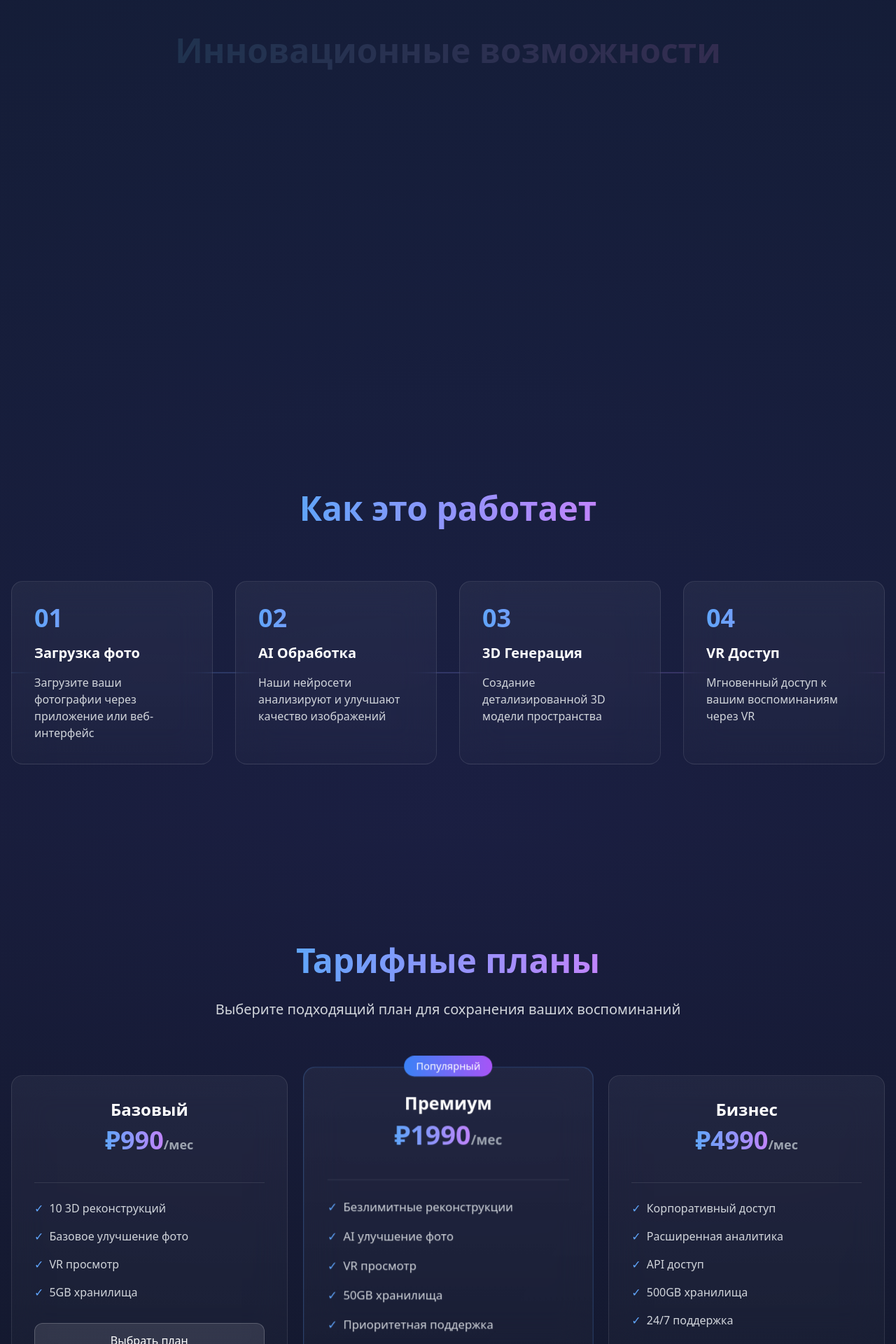
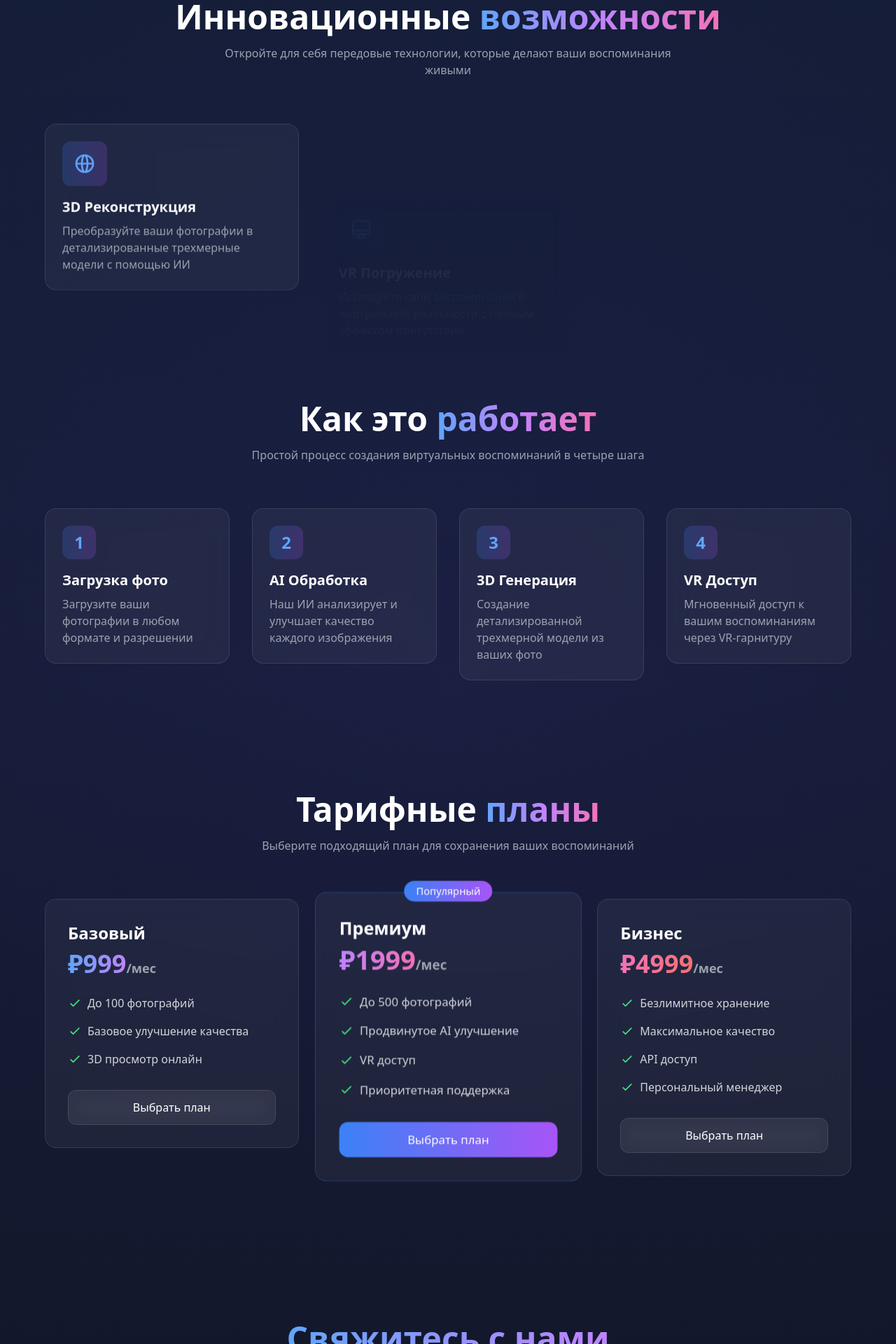
Before and after one commit to Primus-max/memoryverse, a Vue app: page / in a window 1280 px wide. Shown: the part 880-2800 px from the top of the page at 70% size. Built offline with nearby package versions, Linux system fonts and the light colour scheme.

Commit message:
Refactor Features, Pricing, and Process sections: update layout and styles for improved visual appeal and responsiveness; add animations for enhanced user engagement.

```diff
--- /dev/null
+++ b/src/components/AnimateOnScroll.vue
@@ -0,0 +1,48 @@
+<template>
+  <div ref="element" :class="{ 'animate-on-scroll': true, 'is-visible': isVisible }">
+    <slot></slot>
+  </div>
+</template>
+
+<script setup>
+import {
+  onMounted,
+  onUnmounted,
+  ref,
+} from 'vue';
+
+const element = ref(null);
+const isVisible = ref(false);
+const observer = ref(null);
+
+onMounted(() => {
+  observer.value = new IntersectionObserver(([entry]) => {
+    isVisible.value = entry.isIntersecting;
+  }, {
+    threshold: 0.1
+  });
+
+  if (element.value) {
+    observer.value.observe(element.value);
+  }
+});
+
+onUnmounted(() => {
+  if (observer.value) {
+    observer.value.disconnect();
+  }
+});
+</script>
+
+<style scoped>
+.animate-on-scroll {
+  opacity: 0;
+  transform: translateY(20px);
+  transition: all 0.8s ease-out;
+}
+
+.is-visible {
+  opacity: 1;
+  transform: translateY(0);
+}
+</style>
--- a/src/components/FeaturesSection.vue
+++ b/src/components/FeaturesSection.vue
@@ -1,50 +1,79 @@
 <template>
-  <section id="features" class="py-32">
-    <div class="container mx-auto px-4">
-      <h2 class="text-4xl md:text-5xl font-bold text-center mb-20">
-        <span class="text-transparent bg-clip-text bg-gradient-to-r from-blue-400 to-purple-400">Инновационные возможности</span>
+  <section class="py-20 px-4">
+    <div class="container mx-auto max-w-6xl">
+      <!-- Заголовок секции -->
+      <AnimateOnScroll>
+        <h2 class="text-3xl sm:text-4xl md:text-5xl font-bold text-center mb-4">
+          Инновационные <span class="bg-gradient-to-r from-blue-400 via-purple-400 to-pink-400 bg-clip-text text-transparent">возможности</span>
         </h2>
-      <div class="grid md:grid-cols-3 gap-8">
-        <div class="feature-card">
-          <div class="feature-icon bg-blue-500/20">
-            <svg class="w-8 h-8 text-blue-400" fill="none" stroke="currentColor" viewBox="0 0 24 24">
-              <path stroke-linecap="round" stroke-linejoin="round" stroke-width="2" d="M4 16l4.586-4.586a2 2 0 012.828 0L16 16m-2-2l1.586-1.586a2 2 0 012.828 0L20 14m-6-6h.01M6 20h12a2 2 0 002-2V6a2 2 0 00-2-2H6a2 2 0 00-2 2v12a2 2 0 002 2z"></path>
+      </AnimateOnScroll>
+
+      <!-- Описание -->
+      <AnimateOnScroll>
+        <p class="text-gray-400 text-center max-w-2xl mx-auto mb-16">
+          Откройте для себя передовые технологии, которые делают ваши воспоминания живыми
+        </p>
+      </AnimateOnScroll>
+
+      <!-- Карточки возможностей -->
+      <div class="grid grid-cols-1 md:grid-cols-3 gap-8">
+        <!-- 3D Реконструкция -->
+        <AnimateOnScroll>
+          <div class="feature-card group">
+            <div class="feature-icon">
+              <svg class="w-8 h-8" fill="none" viewBox="0 0 24 24" stroke="currentColor">
+                <path stroke-linecap="round" stroke-linejoin="round" stroke-width="2" d="M21 12a9 9 0 01-9 9m9-9a9 9 0 00-9-9m9 9H3m9 9a9 9 0 01-9-9m9 9c1.657 0 3-4.03 3-9s-1.343-9-3-9m0 18c-1.657 0-3-4.03-3-9s1.343-9 3-9m-9 9a9 9 0 019-9" />
               </svg>
             </div>
-          <h3 class="text-xl font-bold mb-4">3D Реконструкция</h3>
-          <p class="text-gray-300">Мгновенное преобразование фотографий в детализированные 3D-модели с помощью ИИ</p>
+            <h3 class="text-xl font-semibold mb-2">3D Реконструкция</h3>
+            <p class="text-gray-400">Преобразуйте ваши фотографии в детализированные трехмерные модели с помощью ИИ</p>
           </div>
-        <div class="feature-card">
-          <div class="feature-icon bg-purple-500/20">
-            <svg class="w-8 h-8 text-purple-400" fill="none" stroke="currentColor" viewBox="0 0 24 24">
-              <path stroke-linecap="round" stroke-linejoin="round" stroke-width="2" d="M15 10l4.553-2.276A1 1 0 0121 8.618v6.764a1 1 0 01-1.447.894L15 14M5 18h8a2 2 0 002-2V8a2 2 0 00-2-2H5a2 2 0 00-2 2v8a2 2 0 002 2z"></path>
+        </AnimateOnScroll>
+
+        <!-- VR Погружение -->
+        <AnimateOnScroll>
+          <div class="feature-card group">
+            <div class="feature-icon">
+              <svg class="w-8 h-8" fill="none" viewBox="0 0 24 24" stroke="currentColor">
+                <path stroke-linecap="round" stroke-linejoin="round" stroke-width="2" d="M9.75 17L9 20l-1 1h8l-1-1-.75-3M3 13h18M5 17h14a2 2 0 002-2V5a2 2 0 00-2-2H5a2 2 0 00-2 2v10a2 2 0 002 2z" />
               </svg>
             </div>
-          <h3 class="text-xl font-bold mb-4">VR Погружение</h3>
-          <p class="text-gray-300">Полное погружение в воспоминания через VR с эффектом присутствия</p>
+            <h3 class="text-xl font-semibold mb-2">VR Погружение</h3>
+            <p class="text-gray-400">Исследуйте свои воспоминания в виртуальной реальности с полным эффектом присутствия</p>
           </div>
-        <div class="feature-card">
-          <div class="feature-icon bg-pink-500/20">
-            <svg class="w-8 h-8 text-pink-400" fill="none" stroke="currentColor" viewBox="0 0 24 24">
-              <path stroke-linecap="round" stroke-linejoin="round" stroke-width="2" d="M13 10V3L4 14h7v7l9-11h-7z"></path>
+        </AnimateOnScroll>
+
+        <!-- AI Улучшение -->
+        <AnimateOnScroll>
+          <div class="feature-card group">
+            <div class="feature-icon">
+              <svg class="w-8 h-8" fill="none" viewBox="0 0 24 24" stroke="currentColor">
+                <path stroke-linecap="round" stroke-linejoin="round" stroke-width="2" d="M13 10V3L4 14h7v7l9-11h-7z" />
               </svg>
             </div>
-          <h3 class="text-xl font-bold mb-4">AI Улучшение</h3>
-          <p class="text-gray-300">Восстановление и улучшение качества старых фотографий с помощью нейросетей</p>
+            <h3 class="text-xl font-semibold mb-2">AI Улучшение</h3>
+            <p class="text-gray-400">Автоматическое улучшение качества и детализации ваших фотографий</p>
           </div>
+        </AnimateOnScroll>
       </div>
     </div>
   </section>
 </template>
 
+<script setup>
+import AnimateOnScroll from './AnimateOnScroll.vue';
+</script>
+
 <style scoped>
 .feature-card {
-  @apply relative bg-gradient-to-b from-white/5 to-white/[0.02] p-8 rounded-2xl backdrop-blur-xl
-         border border-white/10 hover:border-white/20 transition-all duration-300
-         hover:transform hover:-translate-y-2;
+  @apply bg-white/5 backdrop-blur-lg rounded-2xl p-6 border border-white/10
+         hover:bg-white/10 hover:border-white/20 transition-all duration-300
+         transform hover:scale-105;
 }
 
 .feature-icon {
-  @apply w-16 h-16 rounded-xl flex items-center justify-center mb-6;
+  @apply w-16 h-16 rounded-xl bg-gradient-to-r from-blue-500/20 to-purple-500/20
+         flex items-center justify-center mb-4 text-blue-400
+         group-hover:text-blue-300 transition-colors duration-300;
 }
 </style>
--- a/src/components/PricingSection.vue
+++ b/src/components/PricingSection.vue
@@ -1,108 +1,165 @@
 <template>
-  <section id="pricing" class="py-32 relative">
-    <div class="container mx-auto px-4">
-      <h2 class="text-4xl md:text-5xl font-bold text-center mb-8">
-        <span class="text-transparent bg-clip-text bg-gradient-to-r from-blue-400 to-purple-400">Тарифные планы</span>
-      </h2>
-      <p class="text-xl text-gray-300 text-center mb-20 max-w-2xl mx-auto">
-        Выберите подходящий план для сохранения ваших воспоминаний
-      </p>
-      <div class="grid md:grid-cols-3 gap-8">
-        <div class="pricing-card">
-          <div class="pricing-header">
+  <section class="py-20 px-4">
+    <div class="container mx-auto max-w-6xl">
+      <!-- Заголовок секции -->
+      <AnimateOnScroll>
+        <h2 class="text-3xl sm:text-4xl md:text-5xl font-bold text-center mb-4">
+          Тарифные <span class="bg-gradient-to-r from-blue-400 via-purple-400 to-pink-400 bg-clip-text text-transparent">планы</span>
+        </h2>
+      </AnimateOnScroll>
+
+      <!-- Описание -->
+      <AnimateOnScroll>
+        <p class="text-gray-400 text-center max-w-2xl mx-auto mb-16">
+          Выберите подходящий план для сохранения ваших воспоминаний
+        </p>
+      </AnimateOnScroll>
+
+      <!-- Тарифные планы -->
+      <div class="grid grid-cols-1 md:grid-cols-3 gap-8">
+        <!-- Базовый план -->
+        <AnimateOnScroll>
+          <div class="pricing-card group">
             <h3 class="text-2xl font-bold mb-2">Базовый</h3>
-            <div class="text-4xl font-bold mb-4">
-              <span class="text-transparent bg-clip-text bg-gradient-to-r from-blue-400 to-purple-400">₽990</span>
+            <div class="text-4xl font-bold mb-6">
+              <span class="bg-gradient-to-r from-blue-400 to-purple-400 bg-clip-text text-transparent">₽999</span>
               <span class="text-lg text-gray-400">/мес</span>
             </div>
+            <ul class="space-y-4 mb-8">
+              <li class="flex items-center text-gray-300">
+                <svg class="w-5 h-5 mr-2 text-green-400" fill="none" stroke="currentColor" viewBox="0 0 24 24">
+                  <path stroke-linecap="round" stroke-linejoin="round" stroke-width="2" d="M5 13l4 4L19 7" />
+                </svg>
+                До 100 фотографий
+              </li>
+              <li class="flex items-center text-gray-300">
+                <svg class="w-5 h-5 mr-2 text-green-400" fill="none" stroke="currentColor" viewBox="0 0 24 24">
+                  <path stroke-linecap="round" stroke-linejoin="round" stroke-width="2" d="M5 13l4 4L19 7" />
+                </svg>
+                Базовое улучшение качества
+              </li>
+              <li class="flex items-center text-gray-300">
+                <svg class="w-5 h-5 mr-2 text-green-400" fill="none" stroke="currentColor" viewBox="0 0 24 24">
+                  <path stroke-linecap="round" stroke-linejoin="round" stroke-width="2" d="M5 13l4 4L19 7" />
+                </svg>
+                3D просмотр онлайн
+              </li>
+            </ul>
+            <button class="w-full py-3 px-6 rounded-xl bg-white/5 hover:bg-white/10 backdrop-blur-lg
+                           border border-white/10 hover:border-white/20 transition-all duration-300
+                           transform hover:scale-105">
+              Выбрать план
+            </button>
           </div>
-          <ul class="pricing-features">
-            <li>10 3D реконструкций</li>
-            <li>Базовое улучшение фото</li>
-            <li>VR просмотр</li>
-            <li>5GB хранилища</li>
-          </ul>
-          <button class="pricing-button">Выбрать план</button>
-        </div>
-        <div class="pricing-card pricing-card-popular">
-          <div class="popular-badge">Популярный</div>
-          <div class="pricing-header">
+        </AnimateOnScroll>
+
+        <!-- Премиум план -->
+        <AnimateOnScroll>
+          <div class="pricing-card group popular-plan">
+            <div class="popular-badge">Популярный</div>
             <h3 class="text-2xl font-bold mb-2">Премиум</h3>
-            <div class="text-4xl font-bold mb-4">
-              <span class="text-transparent bg-clip-text bg-gradient-to-r from-blue-400 to-purple-400">₽1990</span>
+            <div class="text-4xl font-bold mb-6">
+              <span class="bg-gradient-to-r from-purple-400 to-pink-400 bg-clip-text text-transparent">₽1999</span>
               <span class="text-lg text-gray-400">/мес</span>
             </div>
+            <ul class="space-y-4 mb-8">
+              <li class="flex items-center text-gray-300">
+                <svg class="w-5 h-5 mr-2 text-green-400" fill="none" stroke="currentColor" viewBox="0 0 24 24">
+                  <path stroke-linecap="round" stroke-linejoin="round" stroke-width="2" d="M5 13l4 4L19 7" />
+                </svg>
+                До 500 фотографий
+              </li>
+              <li class="flex items-center text-gray-300">
+                <svg class="w-5 h-5 mr-2 text-green-400" fill="none" stroke="currentColor" viewBox="0 0 24 24">
+                  <path stroke-linecap="round" stroke-linejoin="round" stroke-width="2" d="M5 13l4 4L19 7" />
+                </svg>
+                Продвинутое AI улучшение
+              </li>
+              <li class="flex items-center text-gray-300">
+                <svg class="w-5 h-5 mr-2 text-green-400" fill="none" stroke="currentColor" viewBox="0 0 24 24">
+                  <path stroke-linecap="round" stroke-linejoin="round" stroke-width="2" d="M5 13l4 4L19 7" />
+                </svg>
+                VR доступ
+              </li>
+              <li class="flex items-center text-gray-300">
+                <svg class="w-5 h-5 mr-2 text-green-400" fill="none" stroke="currentColor" viewBox="0 0 24 24">
+                  <path stroke-linecap="round" stroke-linejoin="round" stroke-width="2" d="M5 13l4 4L19 7" />
+                </svg>
+                Приоритетная поддержка
+              </li>
+            </ul>
+            <button class="w-full py-3 px-6 rounded-xl bg-gradient-to-r from-blue-500 to-purple-500
+                           hover:from-blue-600 hover:to-purple-600 transition-all duration-300
+                           transform hover:scale-105">
+              Выбрать план
+            </button>
           </div>
-          <ul class="pricing-features">
-            <li>Безлимитные реконструкции</li>
-            <li>AI улучшение фото</li>
-            <li>VR просмотр</li>
-            <li>50GB хранилища</li>
-            <li>Приоритетная поддержка</li>
-          </ul>
-          <button class="pricing-button-popular">Выбрать план</button>
-        </div>
-        <div class="pricing-card">
-          <div class="pricing-header">
+        </AnimateOnScroll>
+
+        <!-- Бизнес план -->
+        <AnimateOnScroll>
+          <div class="pricing-card group">
             <h3 class="text-2xl font-bold mb-2">Бизнес</h3>
-            <div class="text-4xl font-bold mb-4">
-              <span class="text-transparent bg-clip-text bg-gradient-to-r from-blue-400 to-purple-400">₽4990</span>
+            <div class="text-4xl font-bold mb-6">
+              <span class="bg-gradient-to-r from-pink-400 to-red-400 bg-clip-text text-transparent">₽4999</span>
               <span class="text-lg text-gray-400">/мес</span>
             </div>
+            <ul class="space-y-4 mb-8">
+              <li class="flex items-center text-gray-300">
+                <svg class="w-5 h-5 mr-2 text-green-400" fill="none" stroke="currentColor" viewBox="0 0 24 24">
+                  <path stroke-linecap="round" stroke-linejoin="round" stroke-width="2" d="M5 13l4 4L19 7" />
+                </svg>
+                Безлимитное хранение
+              </li>
+              <li class="flex items-center text-gray-300">
+                <svg class="w-5 h-5 mr-2 text-green-400" fill="none" stroke="currentColor" viewBox="0 0 24 24">
+                  <path stroke-linecap="round" stroke-linejoin="round" stroke-width="2" d="M5 13l4 4L19 7" />
+                </svg>
+                Максимальное качество
+              </li>
+              <li class="flex items-center text-gray-300">
+                <svg class="w-5 h-5 mr-2 text-green-400" fill="none" stroke="currentColor" viewBox="0 0 24 24">
+                  <path stroke-linecap="round" stroke-linejoin="round" stroke-width="2" d="M5 13l4 4L19 7" />
+                </svg>
+                API доступ
+              </li>
+              <li class="flex items-center text-gray-300">
+                <svg class="w-5 h-5 mr-2 text-green-400" fill="none" stroke="currentColor" viewBox="0 0 24 24">
+                  <path stroke-linecap="round" stroke-linejoin="round" stroke-width="2" d="M5 13l4 4L19 7" />
+                </svg>
+                Персональный менеджер
+              </li>
+            </ul>
+            <button class="w-full py-3 px-6 rounded-xl bg-white/5 hover:bg-white/10 backdrop-blur-lg
+                           border border-white/10 hover:border-white/20 transition-all duration-300
+                           transform hover:scale-105">
+              Выбрать план
+            </button>
           </div>
-          <ul class="pricing-features">
-            <li>Корпоративный доступ</li>
-            <li>Расширенная аналитика</li>
-            <li>API доступ</li>
-            <li>500GB хранилища</li>
-            <li>24/7 поддержка</li>
-          </ul>
-          <button class="pricing-button">Связаться с нами</button>
-        </div>
+        </AnimateOnScroll>
       </div>
     </div>
   </section>
 </template>
 
+<script setup>
+import AnimateOnScroll from './AnimateOnScroll.vue';
+</script>
+
 <style scoped>
 .pricing-card {
-  @apply relative bg-gradient-to-b from-white/5 to-white/[0.02] p-8 rounded-2xl backdrop-blur-xl
-         border border-white/10 hover:border-white/20 transition-all duration-300;
+  @apply bg-white/5 backdrop-blur-lg rounded-2xl p-8 border border-white/10
+         hover:bg-white/10 hover:border-white/20 transition-all duration-300
+         relative;
 }
 
-.pricing-card-popular {
-  @apply border-blue-400/30 transform scale-105;
+.popular-plan {
+  @apply border-blue-500/30 scale-105;
 }
 
 .popular-badge {
-  @apply absolute -top-4 left-1/2 transform -translate-x-1/2 bg-gradient-to-r from-blue-500 to-purple-500
+  @apply absolute -top-4 left-1/2 transform -translate-x-1/2
+         bg-gradient-to-r from-blue-500 to-purple-500 text-white
          px-4 py-1 rounded-full text-sm font-medium;
 }
-
-.pricing-header {
-  @apply text-center pb-6 border-b border-white/10 mb-6;
-}
-
-.pricing-features {
-  @apply space-y-4 mb-8;
-}
-
-.pricing-features li {
-  @apply flex items-center text-gray-300;
-}
-
-.pricing-features li::before {
-  content: "✓";
-  @apply mr-2 text-blue-400;
-}
-
-.pricing-button {
-  @apply w-full bg-white/10 backdrop-blur-xl border border-white/20 py-3 rounded-xl
-         hover:bg-white/20 transition-all duration-300;
-}
-
-.pricing-button-popular {
-  @apply w-full bg-gradient-to-r from-blue-500 to-purple-500 py-3 rounded-xl
-         hover:opacity-90 transition-all duration-300;
-}
 </style>
--- a/src/components/ProcessSection.vue
+++ b/src/components/ProcessSection.vue
@@ -1,48 +1,106 @@
 <template>
-  <section id="how-it-works" class="py-32 relative">
-    <div class="container mx-auto px-4">
-      <h2 class="text-4xl md:text-5xl font-bold text-center mb-20">
-        <span class="text-transparent bg-clip-text bg-gradient-to-r from-blue-400 to-purple-400">Как это работает</span>
-      </h2>
-      <div class="grid md:grid-cols-4 gap-8 relative">
-        <div class="process-line"></div>
-        <div class="process-card">
-          <div class="process-number">01</div>
-          <h3 class="text-xl font-bold mb-4">Загрузка фото</h3>
-          <p class="text-gray-300">Загрузите ваши фотографии через приложение или веб-интерфейс</p>
-        </div>
-        <div class="process-card">
-          <div class="process-number">02</div>
-          <h3 class="text-xl font-bold mb-4">AI Обработка</h3>
-          <p class="text-gray-300">Наши нейросети анализируют и улучшают качество изображений</p>
-        </div>
-        <div class="process-card">
-          <div class="process-number">03</div>
-          <h3 class="text-xl font-bold mb-4">3D Генерация</h3>
-          <p class="text-gray-300">Создание детализированной 3D модели пространства</p>
-        </div>
-        <div class="process-card">
-          <div class="process-number">04</div>
-          <h3 class="text-xl font-bold mb-4">VR Доступ</h3>
-          <p class="text-gray-300">Мгновенный доступ к вашим воспоминаниям через VR</p>
-        </div>
+  <section class="py-20 px-4">
+    <div class="container mx-auto max-w-6xl">
+      <!-- Заголовок секции -->
+      <AnimateOnScroll>
+        <h2 class="text-3xl sm:text-4xl md:text-5xl font-bold text-center mb-4">
+          Как это <span class="bg-gradient-to-r from-blue-400 via-purple-400 to-pink-400 bg-clip-text text-transparent">работает</span>
+        </h2>
+      </AnimateOnScroll>
+
+      <!-- Описание -->
+      <AnimateOnScroll>
+        <p class="text-gray-400 text-center max-w-2xl mx-auto mb-16">
+          Простой процесс создания виртуальных воспоминаний в четыре шага
+        </p>
+      </AnimateOnScroll>
+
+      <!-- Шаги процесса -->
+      <div class="grid grid-cols-1 md:grid-cols-2 lg:grid-cols-4 gap-8">
+        <!-- Шаг 1 -->
+        <AnimateOnScroll>
+          <div class="process-card group">
+            <div class="process-number">1</div>
+            <h3 class="text-xl font-semibold mb-2">Загрузка фото</h3>
+            <p class="text-gray-400">Загрузите ваши фотографии в любом формате и разрешении</p>
+          </div>
+        </AnimateOnScroll>
+
+        <!-- Шаг 2 -->
+        <AnimateOnScroll>
+          <div class="process-card group">
+            <div class="process-number">2</div>
+            <h3 class="text-xl font-semibold mb-2">AI Обработка</h3>
+            <p class="text-gray-400">Наш ИИ анализирует и улучшает качество каждого изображения</p>
+          </div>
+        </AnimateOnScroll>
+
+        <!-- Шаг 3 -->
+        <AnimateOnScroll>
+          <div class="process-card group">
+            <div class="process-number">3</div>
+            <h3 class="text-xl font-semibold mb-2">3D Генерация</h3>
+            <p class="text-gray-400">Создание детализированной трехмерной модели из ваших фото</p>
+          </div>
+        </AnimateOnScroll>
+
+        <!-- Шаг 4 -->
+        <AnimateOnScroll>
+          <div class="process-card group">
+            <div class="process-number">4</div>
+            <h3 class="text-xl font-semibold mb-2">VR Доступ</h3>
+            <p class="text-gray-400">Мгновенный доступ к вашим воспоминаниям через VR-гарнитуру</p>
+          </div>
+        </AnimateOnScroll>
       </div>
     </div>
   </section>
 </template>
 
+<script setup>
+import AnimateOnScroll from './AnimateOnScroll.vue';
+</script>
+
 <style scoped>
 .process-card {
-  @apply relative bg-gradient-to-b from-white/5 to-white/[0.02] p-8 rounded-2xl backdrop-blur-xl
-         border border-white/10 hover:border-white/20 transition-all duration-300;
+  @apply bg-white/5 backdrop-blur-lg rounded-2xl p-6 border border-white/10
+         hover:bg-white/10 hover:border-white/20 transition-all duration-300
+         transform hover:scale-105;
 }
 
 .process-number {
-  @apply text-4xl font-bold text-transparent bg-clip-text bg-gradient-to-r from-blue-400 to-purple-400 mb-4;
+  @apply w-12 h-12 rounded-xl bg-gradient-to-r from-blue-500/20 to-purple-500/20
+         flex items-center justify-center mb-4 text-2xl font-bold text-blue-400
+         group-hover:text-blue-300 transition-colors duration-300;
 }
 
-.process-line {
-  @apply absolute top-1/2 left-0 w-full h-0.5 bg-gradient-to-r from-blue-400 to-purple-400 transform -translate-y-1/2;
-  opacity: 0.2;
+@keyframes fade-in {
+  from {
+    opacity: 0;
+  }
+  to {
+    opacity: 1;
+  }
+}
+
+@keyframes slide-up {
+  from {
+    opacity: 0;
+    transform: translateY(20px);
+  }
+  to {
+    opacity: 1;
+    transform: translateY(0);
+  }
+}
+
+.animate-fade-in {
+  animation: fade-in 0.8s ease-out forwards;
+  opacity: 0;
+}
+
+.animate-slide-up {
+  animation: slide-up 0.8s ease-out forwards;
+  opacity: 0;
 }
 </style>
```
Lines whose indentation alone changed are shown as unchanged.
